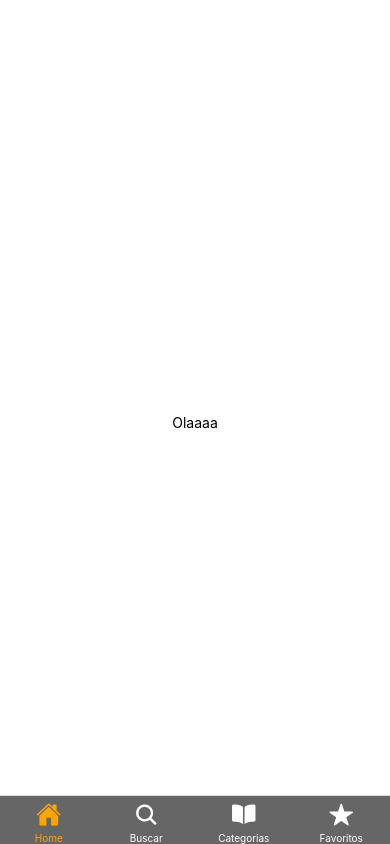
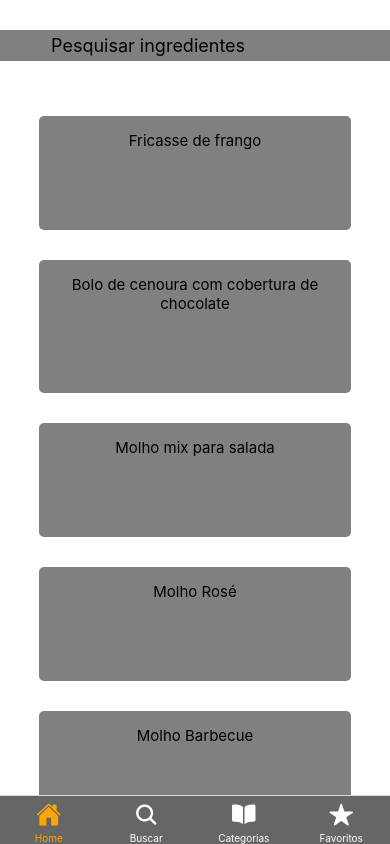
Before and after one commit to rafael-tecinternet/projeto-cooking, a React Native app: screen /Home in a window 390 px wide. Built offline with nearby package versions, Linux system fonts and the light colour scheme.

Commit message:
barra de pesquisa e blocos de conteudo adicionados

```diff
--- a/src/Screens/Home.js
+++ b/src/Screens/Home.js
@@ -1,12 +1,25 @@
-import { StyleSheet, Text, View, SafeAreaView } from 'react-native'
+import { StyleSheet, Text, View, SafeAreaView, TextInput } from 'react-native'
 import React from 'react'
 
 const Home = () => {
   return (
     <SafeAreaView style={estilos.container}>
       <View style={estilos.viewBotoes}>
-        <Text>Olaaaa</Text>
-      </View>
+        <TextInput
+        style={estilos.barraDePesquisa}
+        placeholder="Pesquisar ingredientes"
+
+        />
+        </View>
+        <Text style={estilos.viewBlocosDeConteudo}>Fricasse de frango</Text>
+
+        <Text style={estilos.viewBlocosDeConteudo}>Bolo de cenoura com cobertura de chocolate</Text>
+
+        <Text style={estilos.viewBlocosDeConteudo}>Molho mix para salada</Text>
+
+        <Text style={estilos.viewBlocosDeConteudo}>Molho Rosé</Text>
+
+        <Text style={estilos.viewBlocosDeConteudo}>Molho Barbecue</Text>
     </SafeAreaView>
   )
 }
@@ -18,6 +31,25 @@ const estilos = StyleSheet.create({
     backgroundColor: "white",
     flex: 1,
     alignItems: "center",
+  }, barraDePesquisa: {
+    backgroundColor: "gray",
+    borderRadius: 5,
+    fontSize: 18,
+    marginTop: 30,
+    marginBottom: 40,
+    paddingHorizontal: 65, // extende a barra de pesquisa para os lados (horizontal)
+    paddingVertical: 5,
+  }, viewBlocosDeConteudo: {
+    // Aqui ele irá afetar os blocos de conteudo
+    marginVertical: 15,
+    backgroundColor: "gray",
+    fontSize: 15,
+    borderRadius: 5, // arredonda a borda
+    width: "80%",
+    alignItems: "center",
     justifyContent: "center",
+    textAlign: "center",
+    paddingTop: 15, // move o texto um pouco mais pra baixo
+    paddingBottom: 80 // extende o card/bloco para baixo
   }
 })
```
